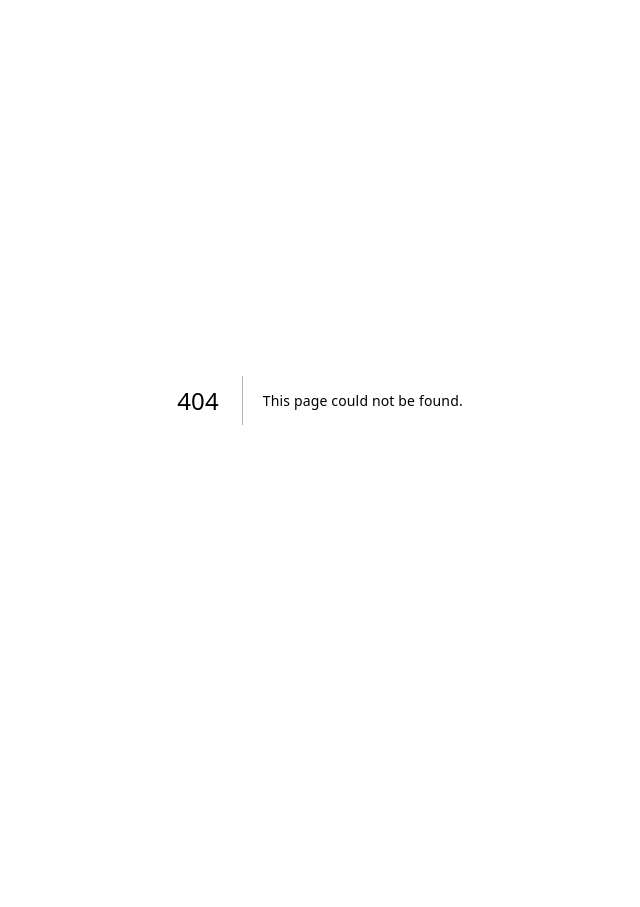
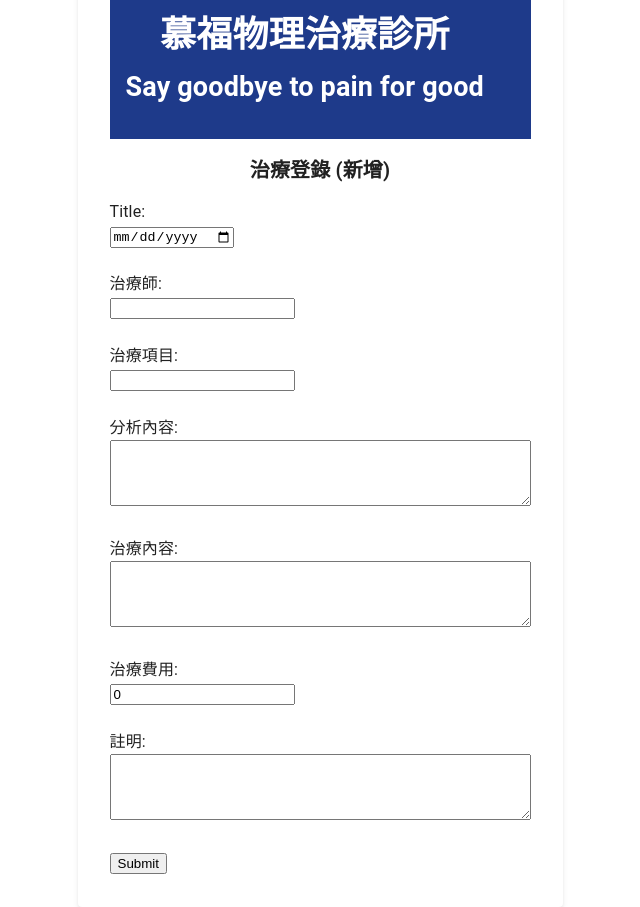
Before and after one commit to LillianChiang/mongodb-next, a Next.js app: page /AddClientForm in a window 1280 px wide. Before the commit this address had no page. Shown: the whole page, without its empty margins (320-960 px from the left). Before the commit the page ends 800 px from the top, so only its background shows below. Built offline with nearby package versions, Linux system fonts and the light colour scheme.

Commit message:
feat: create a AddClientForm.tsx

```diff
--- /dev/null
+++ b/src/app/AddClientForm/page.tsx
@@ -0,0 +1,136 @@
+'use client'
+
+import React, { useState } from 'react'
+import Title from '../components/Title'
+
+const AddClientForm: React.FC = () => {
+  const [formData, setFormData] = useState({
+    title: '',
+    therapist: '',
+    treatment: '',
+    analysis: '',
+    treatmentContent: '',
+    fee: 0,
+    notes: '',
+  })
+
+  const handleChange = (
+    e: React.ChangeEvent<
+      HTMLInputElement | HTMLTextAreaElement | HTMLSelectElement
+    >,
+  ) => {
+    const { name, value } = e.target
+    setFormData({
+      ...formData,
+      [name]: value,
+    })
+  }
+
+  return (
+    <div className="flex items-center justify-center h-screen">
+      <div className="bg-white shadow-md rounded px-8 pt-6 pb-8 mb-4">
+        <Title />
+        <h2 className="text-center text-xl font-bold mb-4">治療登錄 (新增)</h2>
+        <form>
+          <label htmlFor="title">Title:</label>
+          <br />
+          <input
+            type="date"
+            id="title"
+            name="title"
+            value={formData.title}
+            onChange={handleChange}
+            className="input-field"
+          />
+          <br />
+          <br />
+
+          <label htmlFor="therapist">治療師:</label>
+          <br />
+          <input
+            type="text"
+            id="therapist"
+            name="therapist"
+            value={formData.therapist}
+            onChange={handleChange}
+            className="input-field"
+          />
+          <br />
+          <br />
+
+          <label htmlFor="treatment">治療項目:</label>
+          <br />
+          <input
+            type="text"
+            id="treatment"
+            name="treatment"
+            value={formData.treatment}
+            onChange={handleChange}
+            className="input-field"
+          />
+          <br />
+          <br />
+
+          <label htmlFor="analysis">分析內容:</label>
+          <br />
+          <textarea
+            id="analysis"
+            name="analysis"
+            value={formData.analysis}
+            onChange={handleChange}
+            rows={4}
+            cols={50}
+            className="input-field"
+          />
+          <br />
+          <br />
+
+          <label htmlFor="treatmentContent">治療內容:</label>
+          <br />
+          <textarea
+            id="treatmentContent"
+            name="treatmentContent"
+            value={formData.treatmentContent}
+            onChange={handleChange}
+            rows={4}
+            cols={50}
+            className="input-field"
+          />
+          <br />
+          <br />
+
+          <label htmlFor="fee">治療費用:</label>
+          <br />
+          <input
+            type="number"
+            id="fee"
+            name="fee"
+            value={formData.fee}
+            onChange={handleChange}
+            className="input-field"
+          />
+          <br />
+          <br />
+
+          <label htmlFor="notes">註明:</label>
+          <br />
+          <textarea
+            id="notes"
+            name="notes"
+            value={formData.notes}
+            onChange={handleChange}
+            rows={4}
+            cols={50}
+            className="input-field"
+          />
+          <br />
+          <br />
+
+          <input type="submit" value="Submit" className="btn-primary" />
+        </form>
+      </div>
+    </div>
+  )
+}
+
+export default AddClientForm
--- a/src/app/board/Navbar.tsx
+++ b/src/app/board/Navbar.tsx
@@ -1,26 +1,27 @@
-import React, { useState } from 'react'
-import ListItemButton from '@mui/material/ListItemButton'
-import ListItemIcon from '@mui/material/ListItemIcon'
-import ListItemText from '@mui/material/ListItemText'
-import SearchIcon from '@mui/icons-material/Search';
-import AddIcon from '@mui/icons-material/Add';
-import SettingsIcon from '@mui/icons-material/Settings';
-
+import React from 'react'
+import { ListItemButton, ListItemIcon, ListItemText } from '@mui/material'
+import SearchIcon from '@mui/icons-material/Search'
+import AddIcon from '@mui/icons-material/Add'
+import SettingsIcon from '@mui/icons-material/Settings'
+import Link from 'next/link'
+import AddClientForm from '../AddClientForm/page'
 
 export function Navbar() {
   return (
     <React.Fragment>
-    <ListItemButton>
-      <ListItemIcon>
-      <SearchIcon />
-      </ListItemIcon>
-      <ListItemText primary="病歷查詢!!" />
-    </ListItemButton>
+      <Link href="/AddClientForm">
         <ListItemButton>
           <ListItemIcon>
             <AddIcon />
           </ListItemIcon>
           <ListItemText primary="新增個案資料" />
+        </ListItemButton>
+      </Link>
+      <ListItemButton>
+        <ListItemIcon>
+          <SearchIcon />
+        </ListItemIcon>
+        <ListItemText primary="病歷查詢" />
       </ListItemButton>
       <ListItemButton>
         <ListItemIcon>
@@ -29,6 +30,5 @@ export function Navbar() {
         <ListItemText primary="管理介面" />
       </ListItemButton>
     </React.Fragment>
-);
-
+  )
 }
--- a/src/app/board/page.tsx
+++ b/src/app/board/page.tsx
@@ -2,26 +2,23 @@
 
 import { Navbar } from './Navbar'
 import Title from '../components/Title'
-import React from 'react'
+import React, { useState } from 'react';
 
 const Page = () => {
-  const [loading, setLoading] = React.useState(false)
-  const [noRecords, setNoRecords] = React.useState(false)
+  const [isLoading, setLoading] = useState([])
+  const [records, setRecords] = useState([])
 
   const handleSearch = () => {
-    setLoading(true)
-
+    setLoading([])
     // Simulate a search operation (replace this with your actual search logic)
     setTimeout(() => {
-      setLoading(false)
+      setLoading([])
 
-      // Simulate no records found
-      setNoRecords(true) // Set to true if no records are found
     }, 2000)
   }
 
   const resetSearch = () => {
-    setNoRecords(false) // Reset noRecords state when performing a new search
+    setRecords([]) // Reset noRecords state when performing a new search
   }
 
   return (
@@ -48,12 +45,14 @@ const Page = () => {
             <button
               className="px-4 py-2 bg-blue-600 text-white rounded"
               onClick={handleSearch}
-              disabled={loading}
+              disabled={isLoading}
+
+
             >
-              {loading ? '搜尋中...' : '搜尋'}
+              {isLoading ? '搜尋中...' : '搜尋'}
             </button>
           </div>
-          {noRecords && (
+          {records.length === 0 && (
             <div className="text-red-500 mt-2">
               opps, no records
               <button className="ml-2" onClick={resetSearch}>
--- a/src/app/components/Login.tsx
+++ b/src/app/components/Login.tsx
@@ -3,6 +3,7 @@
 import React, { useState } from 'react'
 import { PiLockKeyDuotone } from 'react-icons/pi'
 import { useForm, Controller } from 'react-hook-form'
+import { useRouter } from 'next/router';
 
 interface FormData {
   name: string
@@ -20,9 +21,10 @@ export default function Login() {
   const [error, setError] = useState<boolean>(false)
 
   const onSubmit = (data: FormData) => {
-    console.log(data)
+    console.log(data);
     // Process your form submission here
-    window.location.href = '/board'
+    const router = useRouter();
+    router.push('/board');
   }
 
   return (
--- a/src/app/components/Title.tsx
+++ b/src/app/components/Title.tsx
@@ -2,13 +2,13 @@ import React from 'react'
 
 export default function Title() {
   return (
-    <div className="text-lg font-bold bg-blue-900 text-white p-4 text-center">
+    <header className="text-lg font-bold bg-blue-900 text-white p-4 text-center">
       <div className="flex justify-left">
         <div className="mt-20">
-          <div>慕福物理治療診所</div>
-          <div className="mt-2">Say goodbye to pain for good</div>
+          <h1>慕福物理治療診所</h1>
+          <h2 className="mt-2">Say goodbye to pain for good</h2>
         </div>
       </div>
-    </div>
+    </header>
   )
 }
```
Lines whose indentation alone changed are shown as unchanged.
